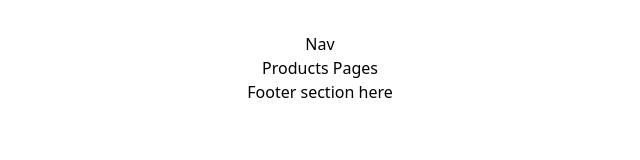
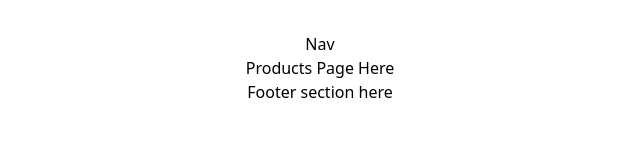
Before and after one commit to omarjafor/Amazon-Conceptual-Router, a React (Vite) app: page /products in a window 1280 px wide. Shown: the top 160 px of the page, without its empty margins (320-960 px from the left). Built offline with nearby package versions, Linux system fonts and the light colour scheme.

Commit message:
react router practicing project

```diff
--- /dev/null
+++ b/src/Pages/Home/Home.jsx
@@ -0,0 +1,9 @@
+const Home = () => {
+    return (
+        <div>
+            <div>This is home route</div>
+        </div>
+    );
+};
+
+export default Home;
--- /dev/null
+++ b/src/Products/Products.jsx
@@ -0,0 +1,9 @@
+const Products = () => {
+    return (
+        <div>
+            <div>Products Page Here</div>
+        </div>
+    );
+};
+
+export default Products;
--- a/src/main.jsx
+++ b/src/main.jsx
@@ -4,6 +4,8 @@ import './index.css'
 import { RouterProvider, createBrowserRouter } from 'react-router-dom'
 import App from './App'
 import Mainlayout from './layout/mainlayout'
+import Home from './Pages/Home/Home'
+import Products from './Products/Products'
 
 // const myCreateRoute = createBrowserRouter([
 //   {
@@ -27,11 +29,11 @@ const myCreateRoute = createBrowserRouter([
     children: [
       {
         path: '/',
-        element: <div>This is home route</div>
+        element: <Home></Home>
       },
       {
         path: '/products',
-        element: <div>Products Pages</div>
+        element: <Products></Products>
       },
       {
         path: '/apps',
```
